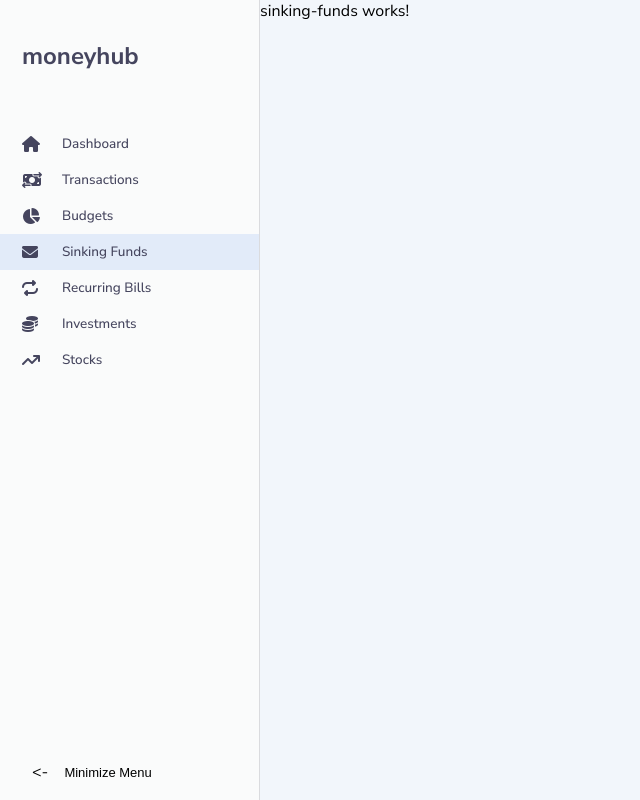
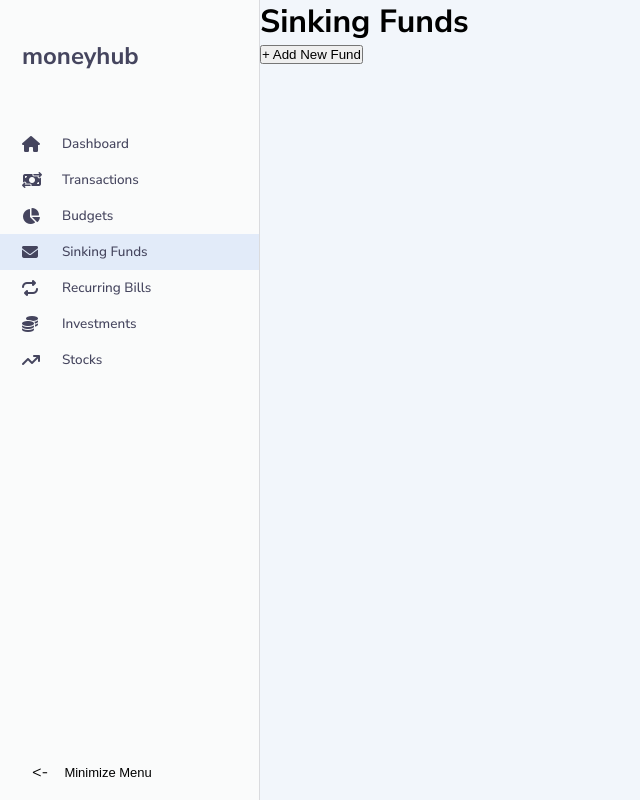
Before and after one commit to eddiemaceda11/moneyhub-v2, an Angular app: page /sinking-funds in a window 1280 px wide. Shown: the whole page, without its empty margins (0-640 px from the left). Built offline with nearby package versions, Linux system fonts and the light colour scheme.

Commit message:
Create the initial html layout for the SinkingFunds component

```diff
--- a/src/app/main/sinking-funds/sinking-funds.component.html
+++ b/src/app/main/sinking-funds/sinking-funds.component.html
@@ -1 +1,12 @@
-<p>sinking-funds works!</p>
+<div class="sinking-funds__header">
+  <h1>Sinking Funds</h1>
+  <button>+ Add New Fund</button>
+</div>
+<div class="sinking-funds__container">
+  <div class="sinking-fund__item">
+    <div class="sinking-find__item-header">
+      <div class="sinking-fund__item-header--left"></div>
+      <div class="sinking-fund__item-header--right"></div>
+    </div>
+  </div>
+</div>
```
